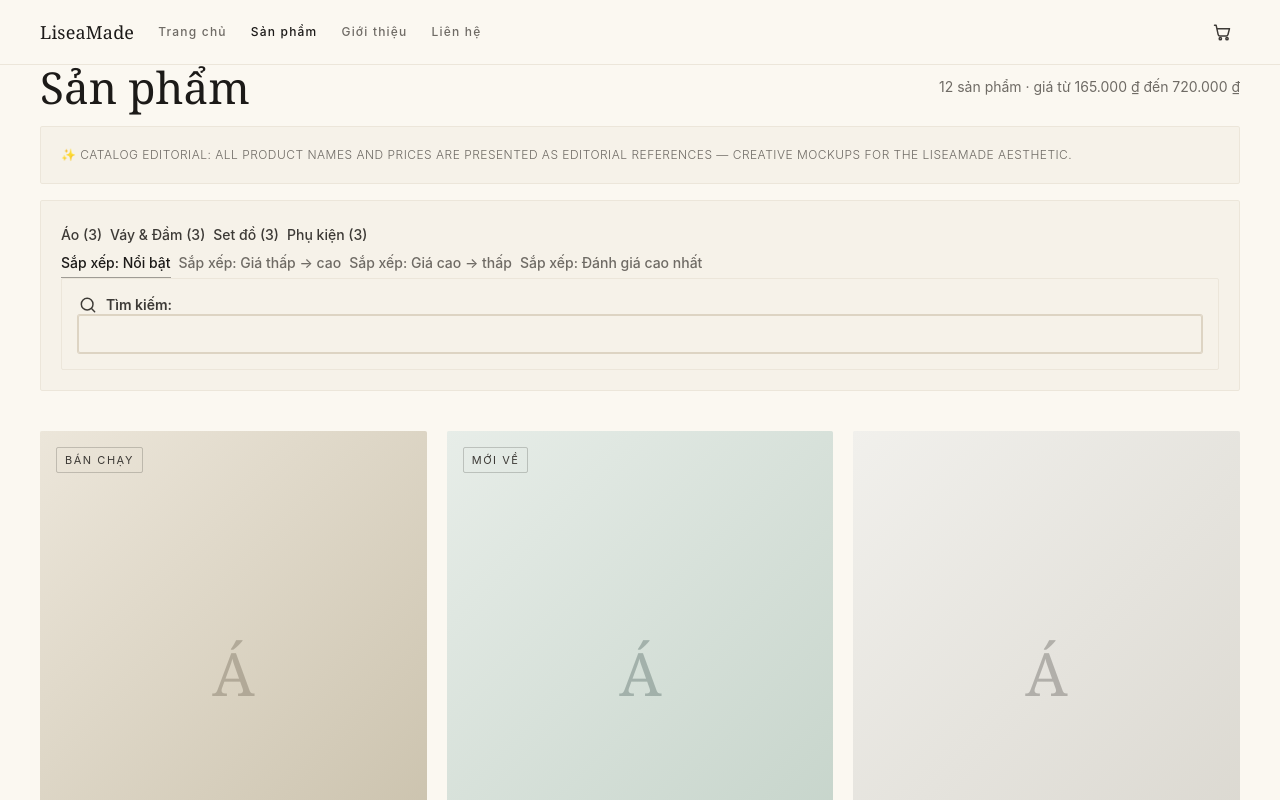
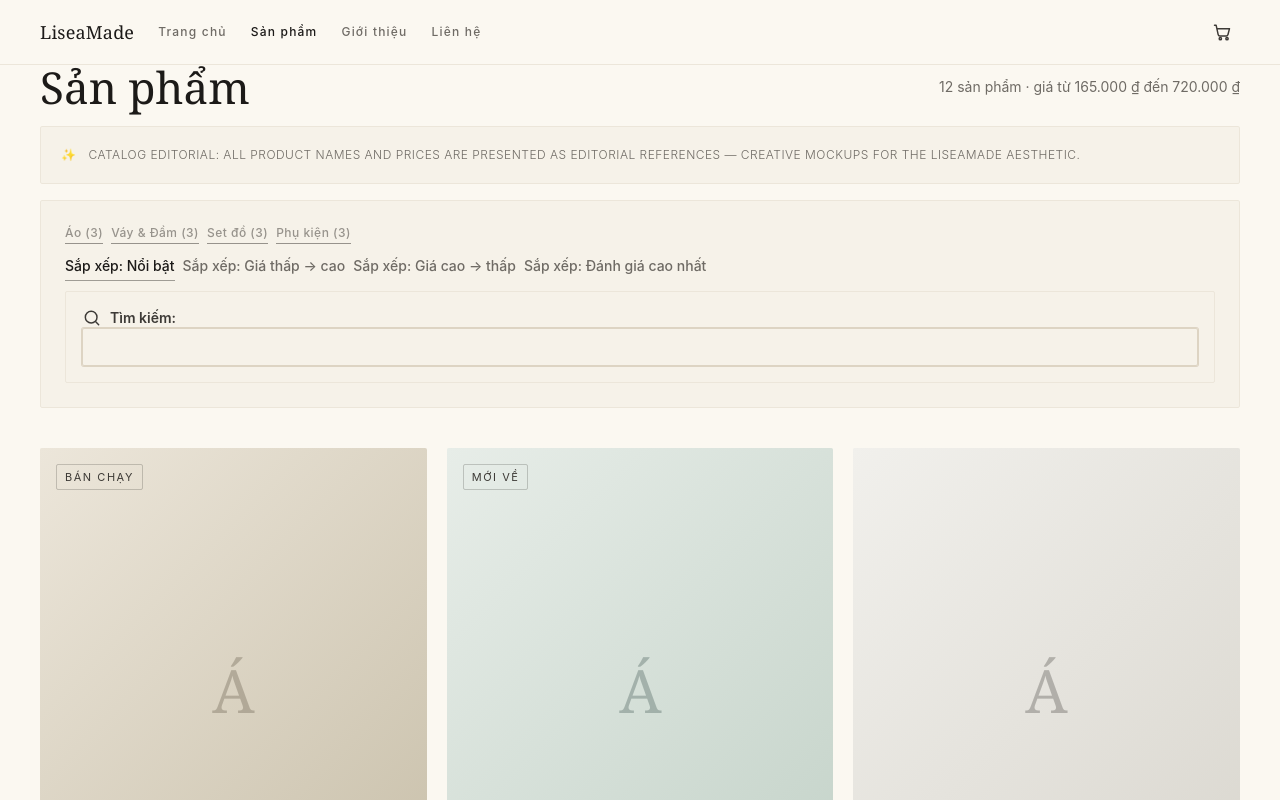
Before and after one commit to Tiennguyen25081996/WebLiseaMade, a React (Vite) app: page /san-pham in a window 1280 px wide. Shown: the top 800 px of the page. Built offline with nearby package versions, Linux system fonts and the light colour scheme.

Commit message:
fix(build): resolve Cloudflare TypeScript build errors

```diff
--- a/src/components/catalog/AutoLayoutFilterBar.tsx
+++ b/src/components/catalog/AutoLayoutFilterBar.tsx
@@ -1,5 +1,6 @@
 import { CATEGORIES } from "@/data/categories";
-import PRODUCTS, { countByCategory } from "@/data/products";
+import PRODUCTS from "@/data/products";
+import { countByCategory } from "@/lib/catalog";
 import { useCatalogQuery } from "@/hooks/useCatalogQuery";
 import { SortPicker } from "./SortPicker";
 import { SearchField } from "./SearchField";
--- a/src/pages/CatalogPage.tsx
+++ b/src/pages/CatalogPage.tsx
@@ -3,21 +3,22 @@ import { priceBounds, selectProducts } from "@/lib/catalog";
 import { useMemo } from "react";
 import { formatVnd } from "@/lib/format";
 import { useCatalogQuery } from "@/hooks/useCatalogQuery";
-import type { CatalogQuery } from "@/types";
 import { ProductCard } from "@/components/product/ProductCard";
 import { EmptyState } from "@/components/catalog/EmptyState";
-import { FilterChips } from "@/components/catalog/FilterChips";
-import { SortPicker } from "@/components/catalog/SortPicker";
-import { SearchField } from "@/components/catalog/SearchField";
+import { AutoLayoutFilterBar } from "@/components/catalog/AutoLayoutFilterBar";
 
+/**
+ * Trang danh mục: lọc theo nhóm, sắp xếp và tìm kiếm sản phẩm.
+ * Trạng thái filter/sort đồng bộ với URL nên link chia sẻ được.
+ */
 export default function CatalogPage() {
-  const { query, setQuery } = useCatalogQuery();
+  const { query } = useCatalogQuery();
   const { results, bounds } = useMemo(
-    () => ({
-      results: selectProducts(PRODUCTS, query),
-      bounds: priceBounds(selectProducts(PRODUCTS, query)),
-    }),
-    [query]
+    () => {
+      const selected = selectProducts(PRODUCTS, query);
+      return { results: selected, bounds: priceBounds(selected) };
+    },
+    [query],
   );
 
   return (
@@ -27,23 +28,26 @@ export default function CatalogPage() {
           <h1 className="font-display text-display-lg text-ink-900 tracking-[−0.02em]">Sản phẩm</h1>
           <p className="text-sm text-ink-500">
             {results.length} sản phẩm
-            {results.length === 0 ? "" : ` · giá từ ${formatVnd(bounds.min)} đến ${formatVnd(bounds.max)}`}
+            {results.length === 0
+              ? ""
+              : bounds.min === bounds.max
+                ? ` · ${formatVnd(bounds.min)}`
+                : ` · giá từ ${formatVnd(bounds.min)} đến ${formatVnd(bounds.max)}`}
           </p>
         </div>
 
         {CATALOG_IS_PLACEHOLDER && (
           <div className="rounded-hair bg-sand-100 p-5 border-1 border-sand-200">
             <p className="text-xs font-light text-ink-500 tracking-[0.04em] uppercase">
-              ✨ Catalog Editorial: All product names and prices are presented as
+              <span className="mr-3">✨</span>
+              Catalog Editorial: All product names and prices are presented as
               editorial references — creative mockups for the LiseaMade aesthetic.
             </p>
           </div>
         )}
 
-        <div className="rounded-hair bg-sand-100 p-5 border-1 border-sand-200">
-          <FilterChips query={query} />
-          <SortPicker query={query} />
-          <SearchField onQueryChange={(value) => setQuery({ ...query, q: value })} />
+        <div className="rounded-hair bg-sand-100 p-6 border-1 border-sand-200">
+          <AutoLayoutFilterBar />
         </div>
 
         {results.length === 0 ? (
```
